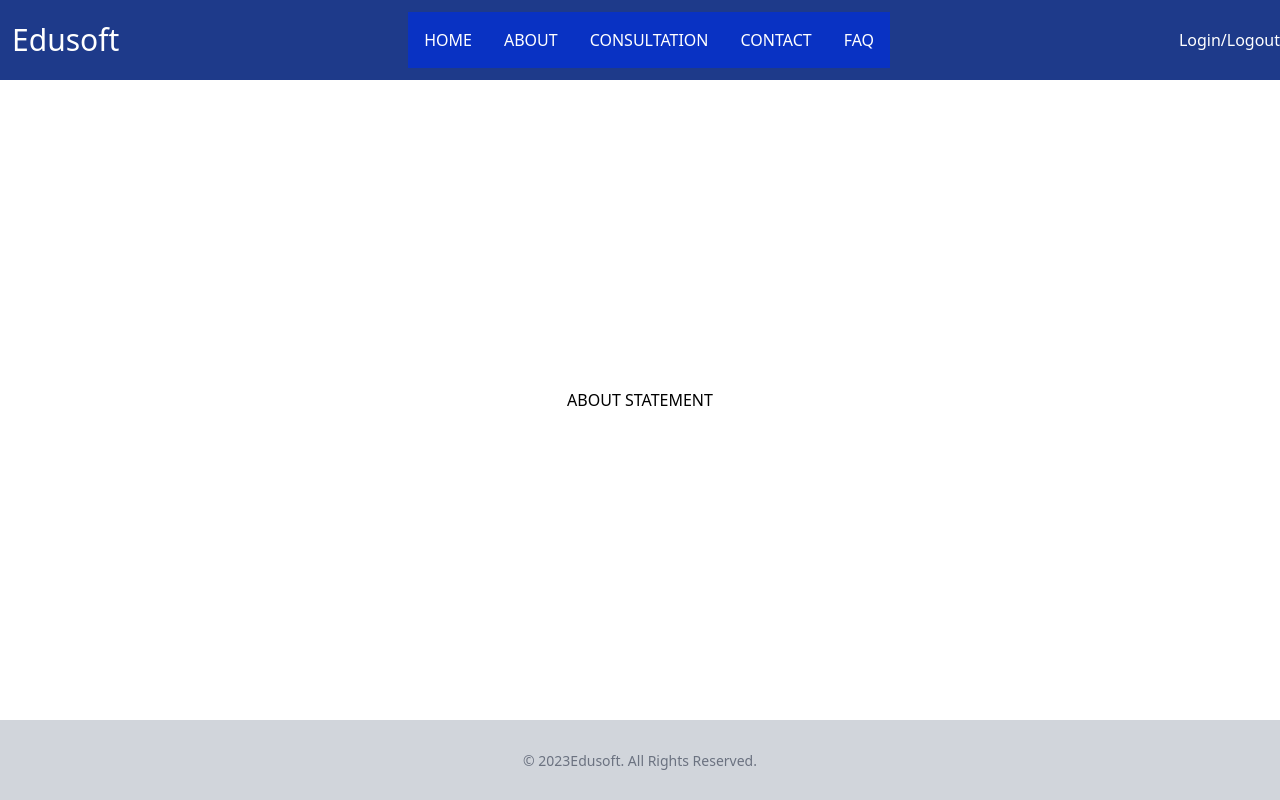
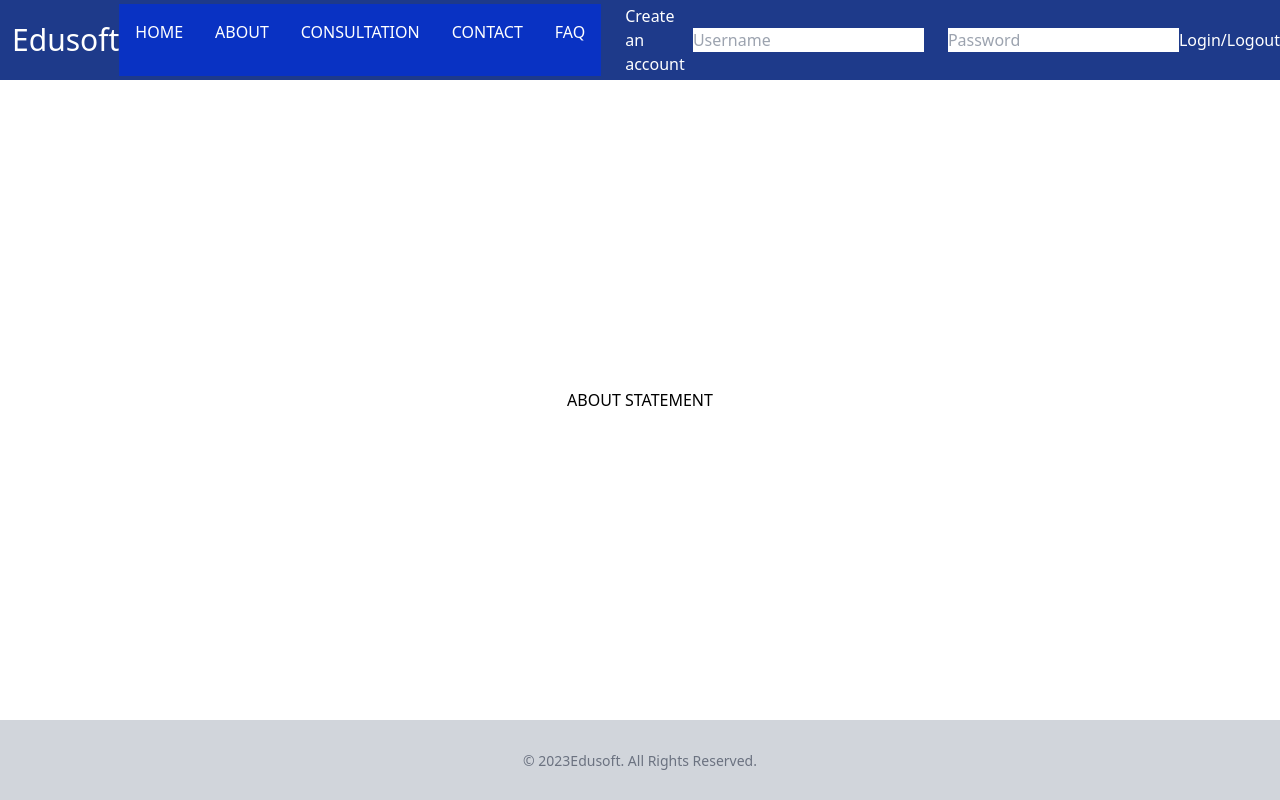
Before and after one commit to Nwaigba66/Edusoft-website---FrontEnd, a Next.js app: page /about in a window 1280 px wide. Built offline with nearby package versions, Linux system fonts and the light colour scheme.

Commit message:
Added SideBar and Login at NavBar

```diff
--- a/src/app/about/page.tsx
+++ b/src/app/about/page.tsx
@@ -5,7 +5,6 @@ function About() {
     <div className='flex justify-center items-center '>
       <h1>ABOUT STATEMENT</h1>
     </div>
-
   )
 }
 
--- a/src/components/Layout/index.tsx
+++ b/src/components/Layout/index.tsx
@@ -1,6 +1,8 @@
 import React from 'react'
 import Header from '@/components/Header'
 import Footer from '@/components/Footer'
+import SideBar from '@/components/SideBar'
+
 
 function Layout({children,}:{children: React.ReactNode}) {
 	return (
@@ -8,6 +10,7 @@ function Layout({children,}:{children: React.ReactNode}) {
 			<Header />
 				{children}
 			<Footer />
+
 		</main>
 	)
 }
--- a/src/components/NavBar/index.tsx
+++ b/src/components/NavBar/index.tsx
@@ -1,6 +1,7 @@
 import React from 'react'
 import Link from 'next/link'
 import listItems from './navigations'
+import { Input } from 'postcss'
 
 
 function NavBar() {
@@ -16,9 +17,25 @@ function NavBar() {
                 			{name.toUpperCase()}
                 </Link>
               </li>)}
+			  <h5 className='ml-6 items-right'>Create an account</h5>
 
 
-          </ul>
+
+
+			  <div className='flex flex-row items-center ml-58'>
+
+			  	<span className="username" placeholder='Username'></span>
+				  <input className="inp" type="text" placeholder='Username'></input>
+				</div>
+				  <div className='flex flex-row items-center ml-6'>
+				  <input className="ine" type="text" id="password" placeholder='Password'></input>
+			  </div>
+
+		</ul>
+
+
+
+
 	)
 }
 
--- /dev/null
+++ b/src/components/SideBar/index.tsx
@@ -0,0 +1,25 @@
+import React from 'react'
+
+export default function SideBar() {
+  return (
+    <div>
+        <button data-drawer-target="default-sidebar"
+        data-drawer-toggle="default-sidebar"
+        aria-controls="default-sidebar"
+        type="button"
+        className="inline-flex items-center p-2 mt-2 ml-3 text-sm text-gray-500 rounded-lg sm:hidden hover:bg-gray-100 focus:outline-none focus:ring-2 focus:ring-gray-200 dark:text-gray-400 dark:hover:bg-gray-700 dark:focus:ring-gray-600">
+        <span className="sr-only">Open sidebar</span>
+        <svg className="w-6 h-6"
+        aria-hidden="true"
+        fill="currentColor"
+        viewBox="0 0 20 20"
+        xmlns="http://www.w3.org/2000/svg">
+        <path clip-rule="evenodd"
+        fill-rule="evenodd"
+        d="M2 4.75A.75.75 0 012.75 4h14.5a.75.75 0 010 1.5H2.75A.75.75 0 012 4.75zm0 10.5a.75.75 0 01.75-.75h7.5a.75.75 0 010 1.5h-7.5a.75.75 0 01-.75-.75zM2 10a.75.75 0 01.75-.75h14.5a.75.75 0 010 1.5H2.75A.75.75 0 012 10z">
+       </path>
+        </svg>
+        </button>
+        </div>
+  );
+};
```
